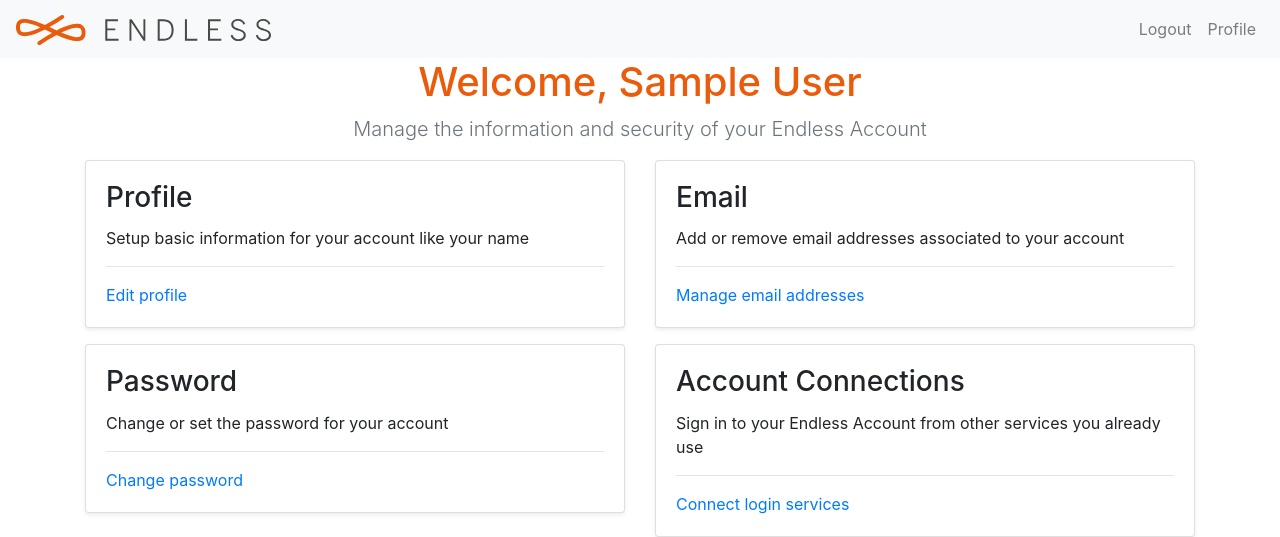
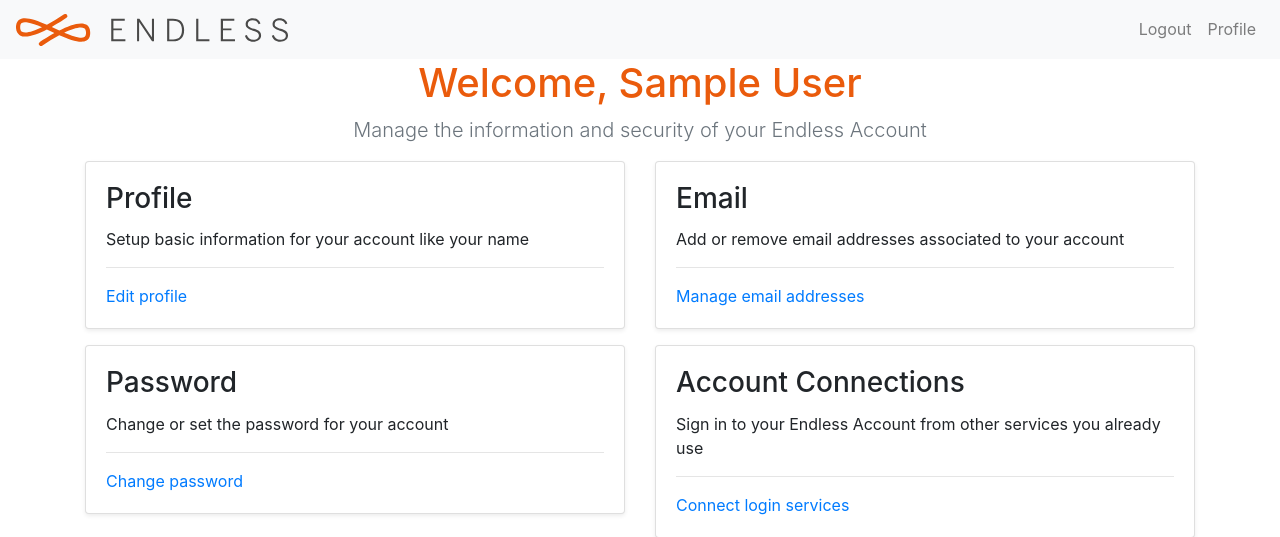
Before and after one commit to endlessm/eos-idp, a Django app: page / in a window 1280 px wide. Shown: the top 537 px of the page. Run offline with Django 3.2, Linux system fonts and the light colour scheme; the visitor is signed in with stand-in values (Sample User, id 1); some libraries are stand-ins or nearby versions.

Commit message:
Use CSS to set navbar image height
This allows the image to scale with the font size by using 2rem.

```diff
--- a/main/static/css/eosidp.css
+++ b/main/static/css/eosidp.css
@@ -1,3 +1,8 @@
 h1, h2 {
     color: #ea5b0c;
 }
+
+.navbar-img {
+    height: 2rem;
+    width: auto;
+}
--- a/main/templates/base.html
+++ b/main/templates/base.html
@@ -16,7 +16,7 @@
   <body>
     <nav class="navbar navbar-expand-xl navbar-light bg-light">
       <a class="navbar-brand" href="/">
-        <img src="{% static "img/logo.svg" %}" height="30" alt="Endless">
+        <img class="navbar-img" src="{% static "img/logo.svg" %}" alt="Endless">
       </a>
       <button class="navbar-toggler" type="button" data-toggle="collapse"
               data-target="#navbarCollapse" aria-controls="navbarCollapse"
```
